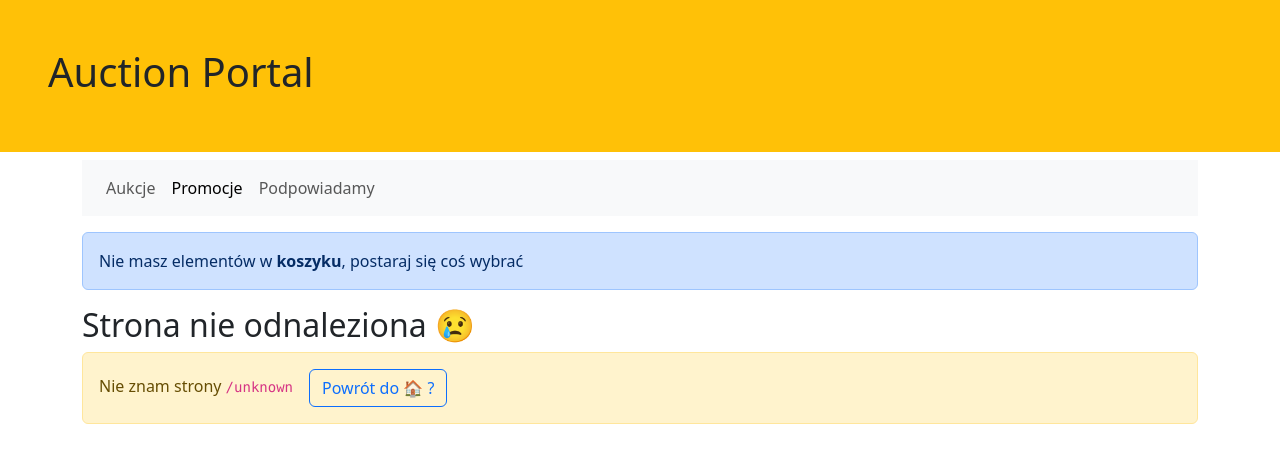
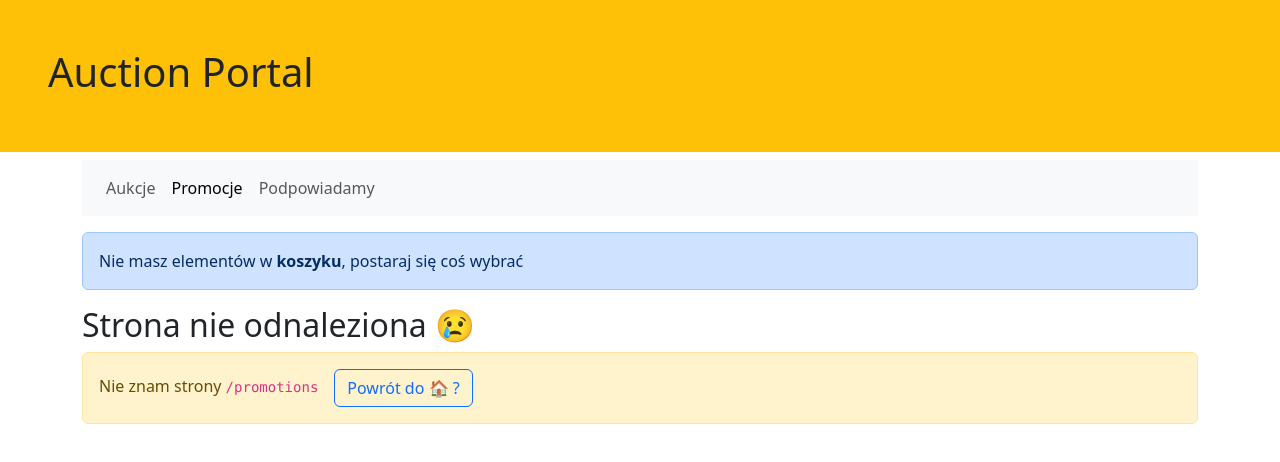
Before and after one commit to michaljabi/20241210-react, a React (Vite) app in the folder auction-portal/: page /promotions in a window 1280 px wide. Shown: the top 462 px of the page. Built offline with nearby package versions, Linux system fonts and the light colour scheme.

Commit message:
explain[NotFoundPage]: useLocation() hook

```diff
--- a/auction-portal/src/common/NotFoundPage.tsx
+++ b/auction-portal/src/common/NotFoundPage.tsx
@@ -1,11 +1,17 @@
-import {Link} from "react-router";
+import { Link, useLocation } from "react-router";
 
 export function NotFoundPage() {
+
+    // hooks
+    const {pathname} = useLocation();
+
+    //console.log(location)
+
     return (
         <>
             <h2> Strona nie odnaleziona 😢 </h2>
             <div className="alert alert-warning">
-                Nie znam strony <code>/unknown</code>
+                Nie znam strony <code>{pathname}</code>
                 <Link to="/" className="btn btn-outline-primary mx-3"> Powrót do 🏠 ? </Link>
             </div>
         </>
```
